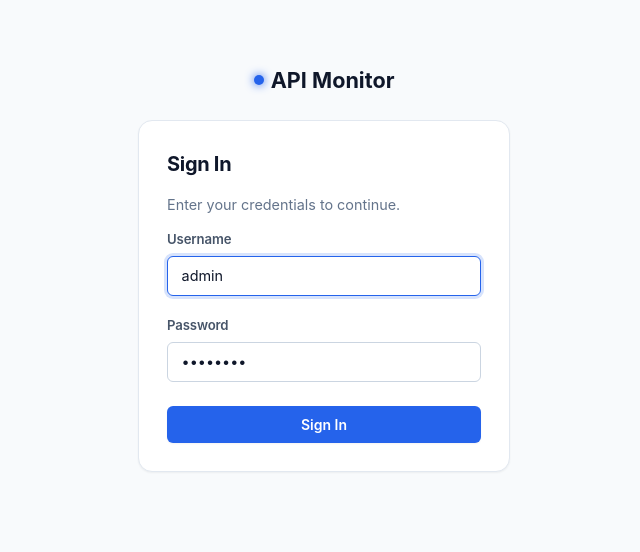
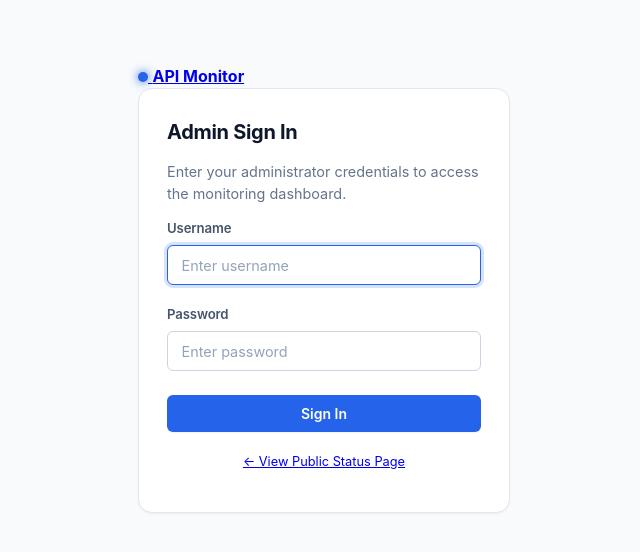
Before and after one commit to nyeya/api_monitor, a PHP site: page /index.php in a window 1280 px wide. Shown: the top 552 px of the page, without its empty margins (316-956 px from the left). Run offline with PHP 8.4, Linux system fonts and the light colour scheme.

Commit message:
fix: harden session cookies, CSRF logout, and login form handling

```diff
--- a/src/auth.php
+++ b/src/auth.php
@@ -5,6 +5,17 @@
 
 function ensureSessionStarted(): void {
     if (session_status() === PHP_SESSION_NONE) {
+        if (!headers_sent()) {
+            $isHttps = (!empty($_SERVER['HTTPS']) && $_SERVER['HTTPS'] !== 'off')
+                || (($_SERVER['SERVER_PORT'] ?? null) == 443);
+            session_set_cookie_params([
+                'lifetime' => 0,
+                'path'     => '/',
+                'httponly' => true,
+                'samesite' => 'Lax',
+                'secure'   => $isHttps,
+            ]);
+        }
         session_start();
     }
 }
@@ -12,6 +23,28 @@ function ensureSessionStarted(): void {
 function isAdminLoggedIn(): bool {
     ensureSessionStarted();
     return !empty($_SESSION['admin_logged_in']);
+}
+
+function getAdminUsername(): string {
+    ensureSessionStarted();
+    return (string)($_SESSION['admin_username'] ?? (getenv('ADMIN_USER') ?: 'admin'));
+}
+
+function destroyAdminSession(): void {
+    $_SESSION = [];
+    if (ini_get('session.use_cookies') && !headers_sent()) {
+        $params = session_get_cookie_params();
+        setcookie(
+            session_name(),
+            '',
+            time() - 42000,
+            $params['path'],
+            $params['domain'],
+            $params['secure'],
+            $params['httponly']
+        );
+    }
+    session_destroy();
 }
 
 function getCsrfToken(): string {
@@ -36,21 +69,27 @@ function requireAdminLogin(): void {
     $adminUser = getenv('ADMIN_USER') ?: 'admin';
     $adminPass = getenv('ADMIN_PASS') !== false ? getenv('ADMIN_PASS') : 'admin123';
 
-    if (isset($_GET['logout'])) {
-        $_SESSION = [];
-        session_destroy();
+    $isPostLogout = ($_SERVER['REQUEST_METHOD'] ?? 'GET') === 'POST'
+        && ($_POST['admin_action'] ?? '') === 'logout'
+        && verifyCsrfToken((string)($_POST['csrf_token'] ?? ''));
+
+    if ($isPostLogout || isset($_GET['logout'])) {
+        destroyAdminSession();
         header('Location: /admin.php', true, 303);
         exit;
     }
 
     $loginError = null;
+    $submittedUsername = '';
     if (($_SERVER['REQUEST_METHOD'] ?? 'GET') === 'POST' && ($_POST['admin_action'] ?? '') === 'login') {
         $submittedUser = trim((string)($_POST['username'] ?? ''));
-        $submittedPass = trim((string)($_POST['password'] ?? ''));
+        $submittedPass = (string)($_POST['password'] ?? '');
+        $submittedUsername = $submittedUser;
 
         if (hash_equals($adminUser, $submittedUser) && hash_equals($adminPass, $submittedPass)) {
             session_regenerate_id(true);
             $_SESSION['admin_logged_in'] = true;
+            $_SESSION['admin_username'] = $adminUser;
 
             $redirectTo = $_SESSION['redirect_after_login'] ?? '/index.php';
             unset($_SESSION['redirect_after_login']);
--- a/views/admin/login.php
+++ b/views/admin/login.php
@@ -8,18 +8,18 @@
     <link rel="stylesheet" href="/css/style.css">
 </head>
 
-<body>
-    <main class="container login-container" style="margin-top: 4rem;">
-        <div style="text-align: center; margin-bottom: 1.5rem;">
-            <a href="/status.php" style="text-decoration: none; color: inherit; display: inline-flex; align-items: center; gap: 0.45rem;">
+<body class="login-body">
+    <main class="container login-container">
+        <div class="login-brand">
+            <a href="/status.php" class="login-brand-link">
                 <span class="brand-pulse"></span>
-                <strong style="font-size: 1.35rem;">API Monitor</strong>
+                <strong>API Monitor</strong>
             </a>
         </div>
 
-        <section class="card">
-            <h2>Sign In</h2>
-            <p class="text-muted">Enter your credentials to continue.</p>
+        <section class="card login-card">
+            <h2>Admin Sign In</h2>
+            <p class="text-muted">Enter your administrator credentials to access the monitoring dashboard.</p>
 
             <?php if ($loginError): ?>
                 <p class="notice" role="alert"><?php echo escapeHtml($loginError); ?></p>
@@ -29,16 +29,20 @@
                 <input type="hidden" name="admin_action" value="login">
                 <div class="form-group">
                     <label for="username">Username</label>
-                    <input id="username" name="username" type="text" required autofocus placeholder="Username" autocomplete="username" value="admin">
+                    <input id="username" name="username" type="text" required autofocus placeholder="Enter username" autocomplete="username" value="<?php echo escapeHtml($submittedUsername ?? ''); ?>">
                 </div>
                 <div class="form-group">
                     <label for="password">Password</label>
-                    <input id="password" name="password" type="password" required placeholder="Password" autocomplete="current-password" value="admin123">
+                    <input id="password" name="password" type="password" required placeholder="Enter password" autocomplete="current-password">
                 </div>
                 <div class="form-actions login-actions">
                     <button class="btn btn-primary btn-block" type="submit">Sign In</button>
                 </div>
             </form>
+
+            <p class="login-hint">
+                <a href="/status.php" class="subtle-link">&larr; View Public Status Page</a>
+            </p>
         </section>
     </main>
 </body>
```
Also changed, not shown: views/partials/sidebar.php (+18 -11 lines).
